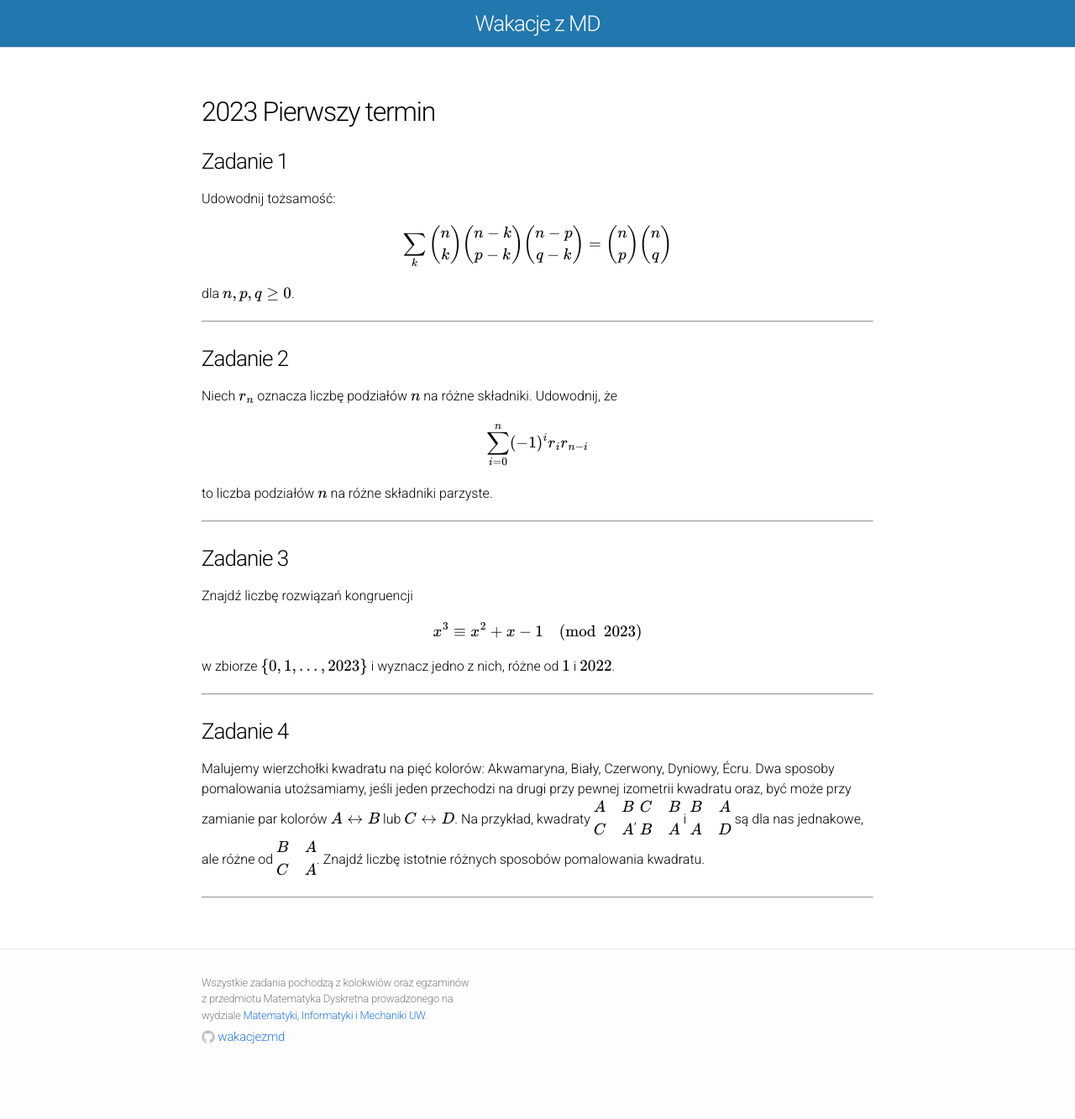
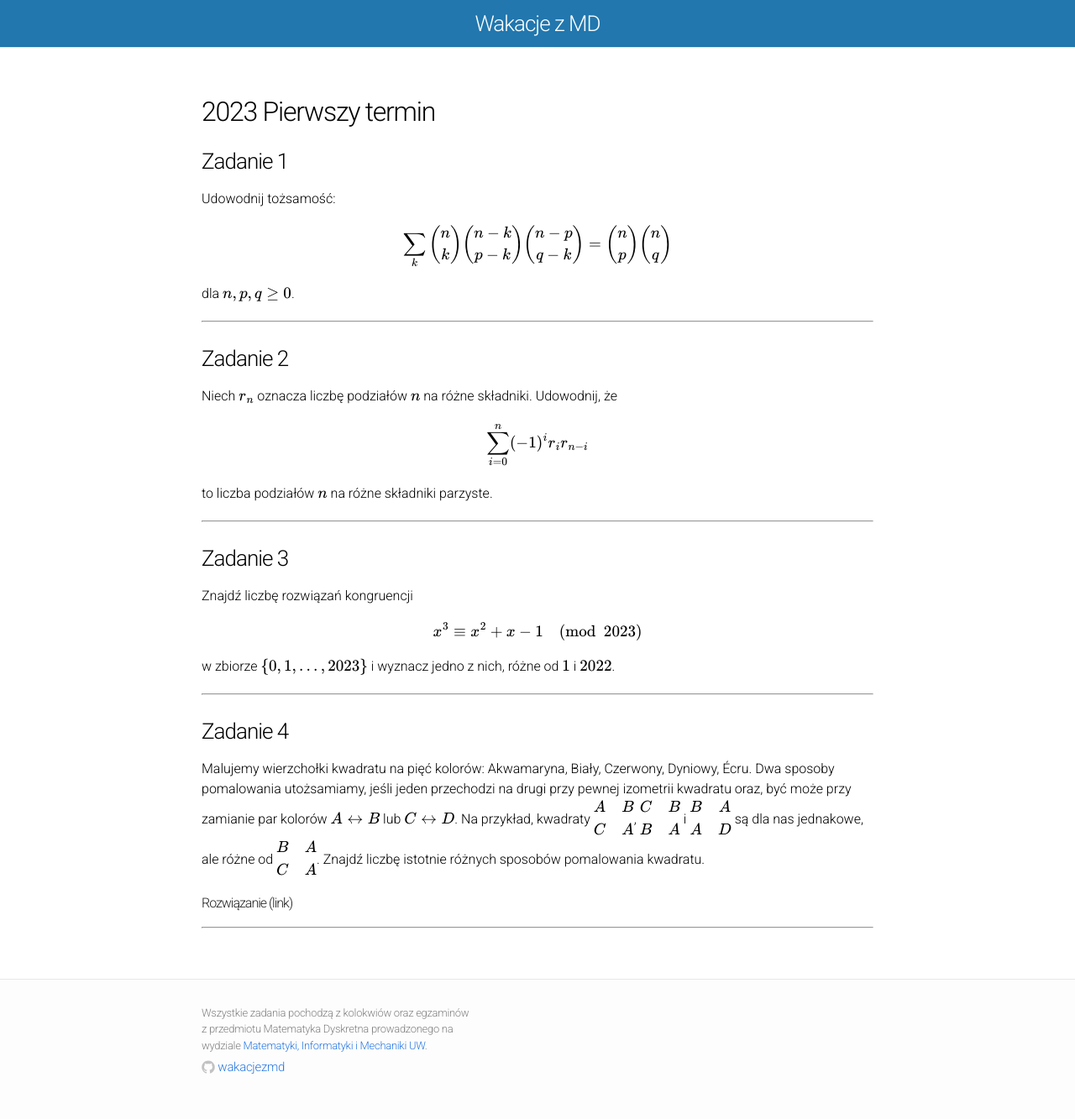
Before and after one commit to wakacjezmd/wakacjezmd.github.io, a Jekyll site: the page built from _solutions/2023/2023-egzamin-1.md, in a window 1280 px wide. Shown: the whole page at 84% size. Built offline with Jekyll 4.4.1, drawn with Linux system fonts in a browser that asks for light colours; nearby versions of some CDN libraries; formulas are drawn with MathJax 3; our own code applies the rules of GitHub Pages for plain Markdown files; before the commit the page ends 1297 px from its top, so only the background shows below that.

Commit message:
dodany link z rozwiazaniem (2023 pierwszy termin zadanie 4) (#71)

```diff
--- a/_solutions/2023/2023-egzamin-1.md
+++ b/_solutions/2023/2023-egzamin-1.md
@@ -48,4 +48,8 @@
 są dla nas jednakowe, ale różne od \( \begin{matrix} B & A \\ C & A \end{matrix}\). Znajdź liczbę istotnie różnych sposobów pomalowania kwadratu.
 </div>
 
+<div>
+  <h4 class="collapsible"><a href="https://math.stackexchange.com/questions/4745718">Rozwiązanie (link)</a></h4>
+</div>
+
 ---
```
